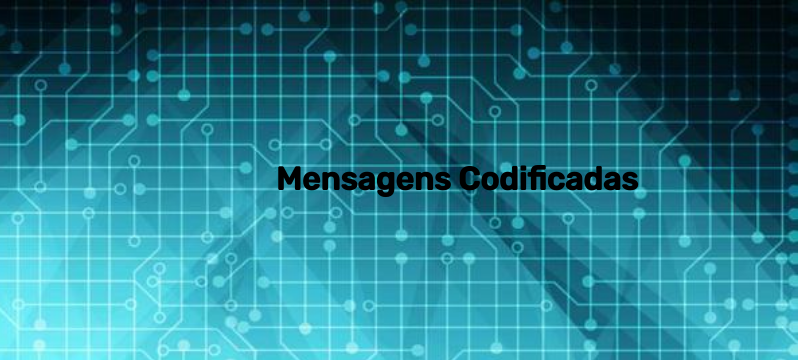
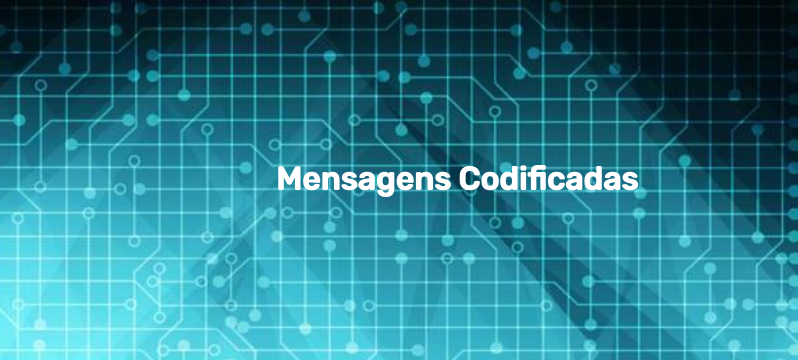
Before and after one commit to LorraineMorethon/codificador-decodificador-de-textos, a plain HTML site: page index.html in a window 1280 px wide. Shown: the top 360 px of the page, 482-1280 px from the left. Drawn offline with nearby package versions, Linux system fonts and the light colour scheme.

Commit message:
Update Style.css

```diff
--- a/Style.css
+++ b/Style.css
@@ -27,7 +27,7 @@ body{
 }
 
 .cabecalho h1{
-    color: var(--cortitulo);
+    color: white;
     padding: 5rem;
 
 }
@@ -159,7 +159,7 @@ body{
     color: var(--corsecundaria);
 }
 
-@media(max-width: 840px) {
+@media(max-width: 909px) {
     .output {
         flex-direction: column;
     }
```
